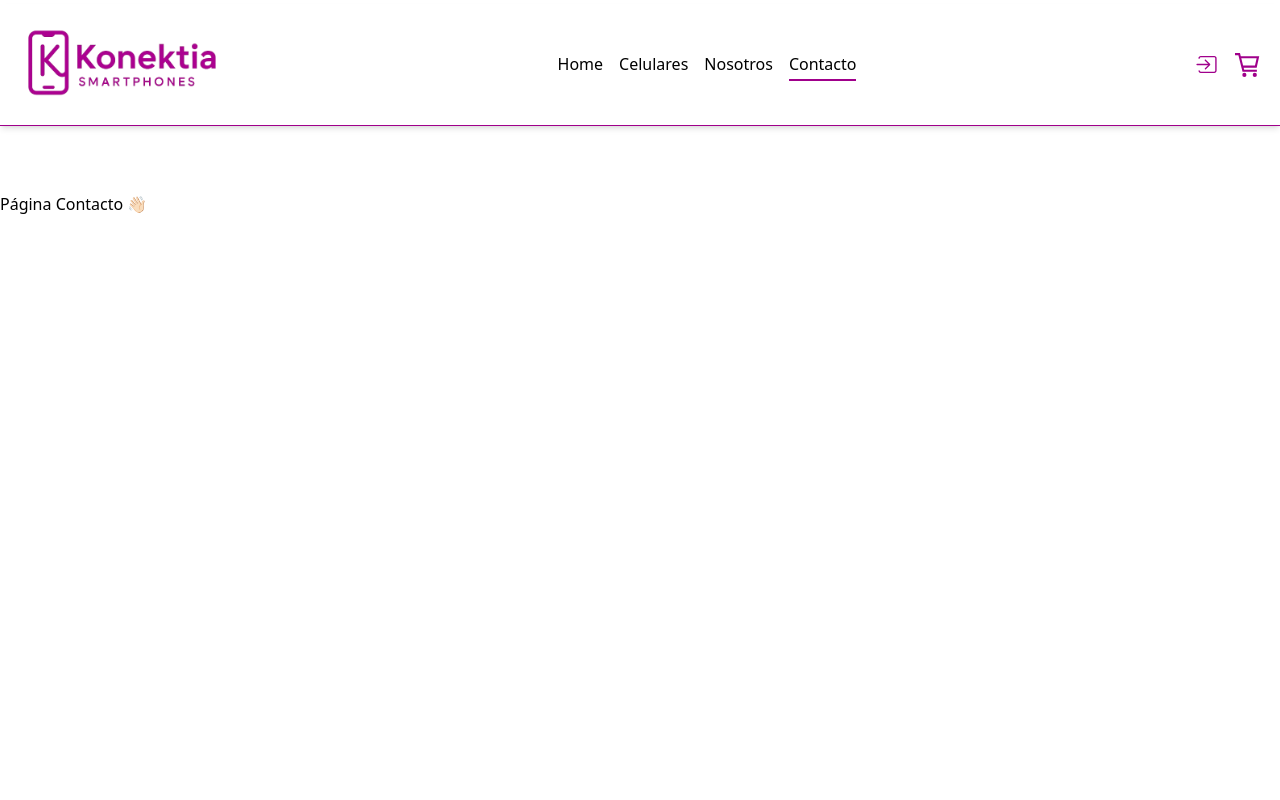
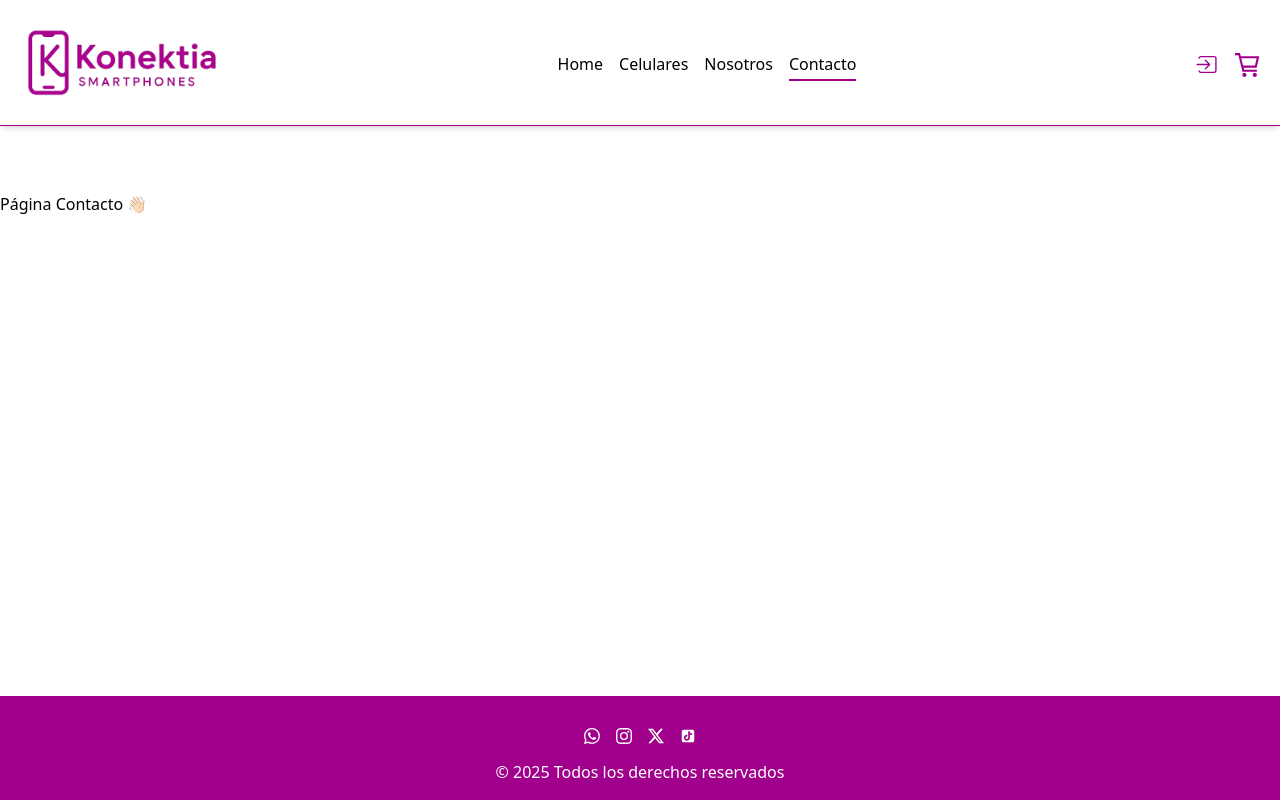
Before and after one commit to germanpgonzalez/konektia-ecommerce, a React (Vite) app: page /contacto in a window 1280 px wide. Shown: the top 800 px of the page. Built offline with nearby package versions, Linux system fonts and the light colour scheme.

Commit message:
Agregando Layout

```diff
--- a/src/Pages/Celulares/index.tsx
+++ b/src/Pages/Celulares/index.tsx
@@ -1,12 +1,12 @@
-import Footer from "../../components/Footer"
-import Navbar from "../../components/Navbar"
+import Layout from "../../Components/Layout"
+
 
 const Celulares = () => {
   return (
     <>
-      <Navbar />
-      <div className="text-black container mx-auto mt-48 min-h-screen">Página Celulares 📵</div>
-      <Footer />
+      <Layout>
+        Página Celulares 📵
+      </Layout>
     </>
   )
 }
--- a/src/Pages/Contacto/index.tsx
+++ b/src/Pages/Contacto/index.tsx
@@ -1,14 +1,13 @@
-import Footer from "../../components/Footer"
-import Navbar from "../../components/Navbar"
+import Layout from "../../Components/Layout";
 
 const Contacto = () => {
   return (
     <>
-      <Navbar />
-      <div className="text-black container mx-auto mt-48 min-h-screen">Página Contacto 👋🏻</div>
-      <Footer />
+      <Layout>
+        Página Contacto 👋🏻
+      </Layout>
     </>
-  )
-}
+  );
+};
 
-export default Contacto
+export default Contacto;
--- a/src/Pages/Home/index.tsx
+++ b/src/Pages/Home/index.tsx
@@ -1,11 +1,9 @@
-import Footer from "../../components/Footer";
-import Navbar from "../../components/Navbar";
+import Layout from "../../Components/Layout";
+
 
 const Home = () => {
   return (
-    <>
-      <Navbar />
-      <div className="text-black container mx-auto mt-48 min-h-screen">
+    <Layout>
         <h1>Página Home 💒</h1>
         <p>
           Lorem ipsum dolor sit amet consectetur adipisicing elit. Aliquam ipsum
@@ -13,9 +11,7 @@ const Home = () => {
           Officia, ipsum! Dolores dignissimos veritatis, culpa tenetur
           blanditiis reprehenderit distinctio cupiditate!
         </p>
-      </div>
-      <Footer />
-    </>
+    </Layout>
   );
 };
 
--- a/src/Pages/NotFound/index.tsx
+++ b/src/Pages/NotFound/index.tsx
@@ -1,15 +1,13 @@
-import Footer from "../../components/Footer";
-import Navbar from "../../components/Navbar";
+import Layout from "../../Components/Layout";
 
 const NotFound = () => {
   return (
     <>
-      <Navbar />
-      <h3 className="text-black container mx-auto mt-48 min-h-screen">Página no encontrada ❌</h3>
-      <Footer />
+      <Layout>
+        <h3>Página no encontrada ❌</h3>
+      </Layout>
     </>
-  )
-}
-
+  );
+};
 
 export default NotFound;
--- a/src/components/Footer.tsx
+++ b/src/components/Footer.tsx
@@ -5,7 +5,7 @@ import { AiFillTikTok } from "react-icons/ai";
 
 const Footer = () => {
   return (
-    <footer className="bg-primario text-white py-4">
+    <footer className="bg-primario text-white py-4 mt-30">
         <div>
             <ul className="flex justify-center gap-4 mt-4">
                 <li><BsWhatsapp /></li>
--- /dev/null
+++ b/src/components/Layout/index.tsx
@@ -0,0 +1,20 @@
+import Footer from "../Footer";
+import Navbar from "../Navbar";
+
+type LayoutProps = {
+  children: React.ReactNode;
+};
+
+const Layout = ({ children }: LayoutProps) => {
+  return (
+    <div className="flex flex-col min-h-screen text-black">
+      <Navbar />
+      <main className="flex-grow container mx-auto mt-48">
+        {children}
+      </main>
+      <Footer />
+    </div>
+  );
+};
+
+export default Layout;
--- a/src/components/Navbar.tsx
+++ b/src/components/Navbar.tsx
@@ -1,13 +1,13 @@
-import { NavLink } from "react-router-dom"
+import { NavLink } from "react-router-dom";
 import { GrCart } from "react-icons/gr";
 import { IoIosLogIn } from "react-icons/io";
 import Logo from "../assets/logo.png";
 
 const Navbar = () => {
-
-    const ActiveStyle = 'border-b-2 border-primario pb-1 ';
+  const ActiveStyle = "border-b-2 border-primario pb-1 ";
 
   return (
+    <header>
       <nav className="text-primario mt-1 flex justify-between items-center border-b-1 shadow-md p-5 fixed top-0 left-0 right-0 bg-white z-10">
         <div>
           <img src={Logo} alt="logo" width={200} />
@@ -17,7 +17,9 @@ const Navbar = () => {
             <li>
               <NavLink
                 to="/"
-                        className={({ isActive }) => isActive ? ActiveStyle : undefined}
+                className={({ isActive }) =>
+                  isActive ? ActiveStyle : undefined
+                }
               >
                 Home
               </NavLink>
@@ -25,7 +27,9 @@ const Navbar = () => {
             <li>
               <NavLink
                 to="/celulares"
-                        className={({ isActive }) => isActive ? ActiveStyle : undefined}
+                className={({ isActive }) =>
+                  isActive ? ActiveStyle : undefined
+                }
               >
                 Celulares
               </NavLink>
@@ -33,7 +37,9 @@ const Navbar = () => {
             <li>
               <NavLink
                 to="/nosotros"
-                        className={({ isActive }) => isActive ? ActiveStyle : undefined}
+                className={({ isActive }) =>
+                  isActive ? ActiveStyle : undefined
+                }
               >
                 Nosotros
               </NavLink>
@@ -41,7 +47,9 @@ const Navbar = () => {
             <li>
               <NavLink
                 to="/contacto"
-                        className={({ isActive }) => isActive ? ActiveStyle : undefined}
+                className={({ isActive }) =>
+                  isActive ? ActiveStyle : undefined
+                }
               >
                 Contacto
               </NavLink>
@@ -50,12 +58,17 @@ const Navbar = () => {
         </div>
         <div>
           <ul className="flex gap-4">
-                <li><IoIosLogIn size={25}/></li>
-                <li><GrCart size={25} /></li>
+            <li>
+              <IoIosLogIn size={25} />
+            </li>
+            <li>
+              <GrCart size={25} />
+            </li>
           </ul>
         </div>
       </nav>
-  )
-}
+    </header>
+  );
+};
 
-export default Navbar
+export default Navbar;
```
Lines whose indentation alone changed are shown as unchanged.
